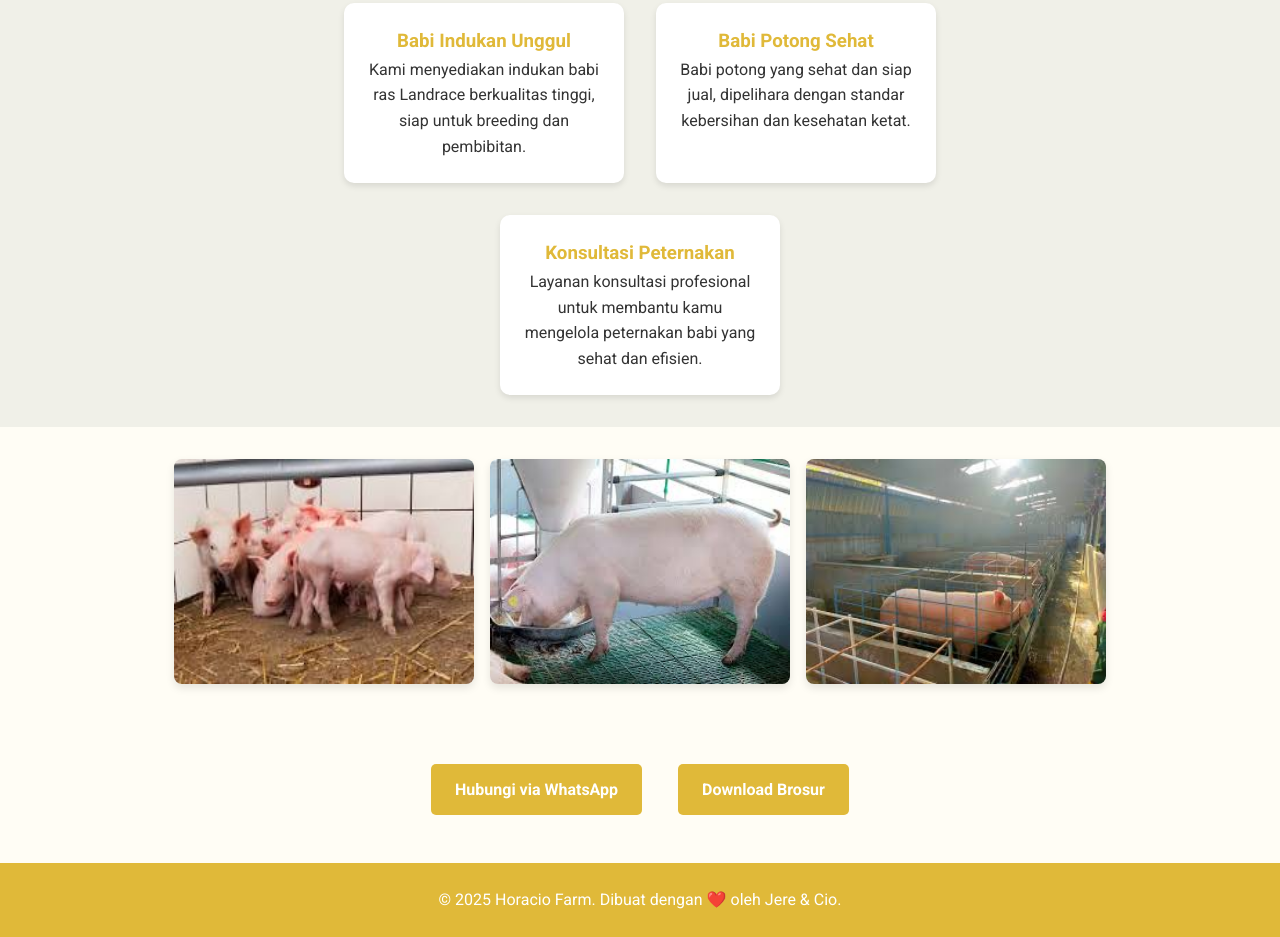
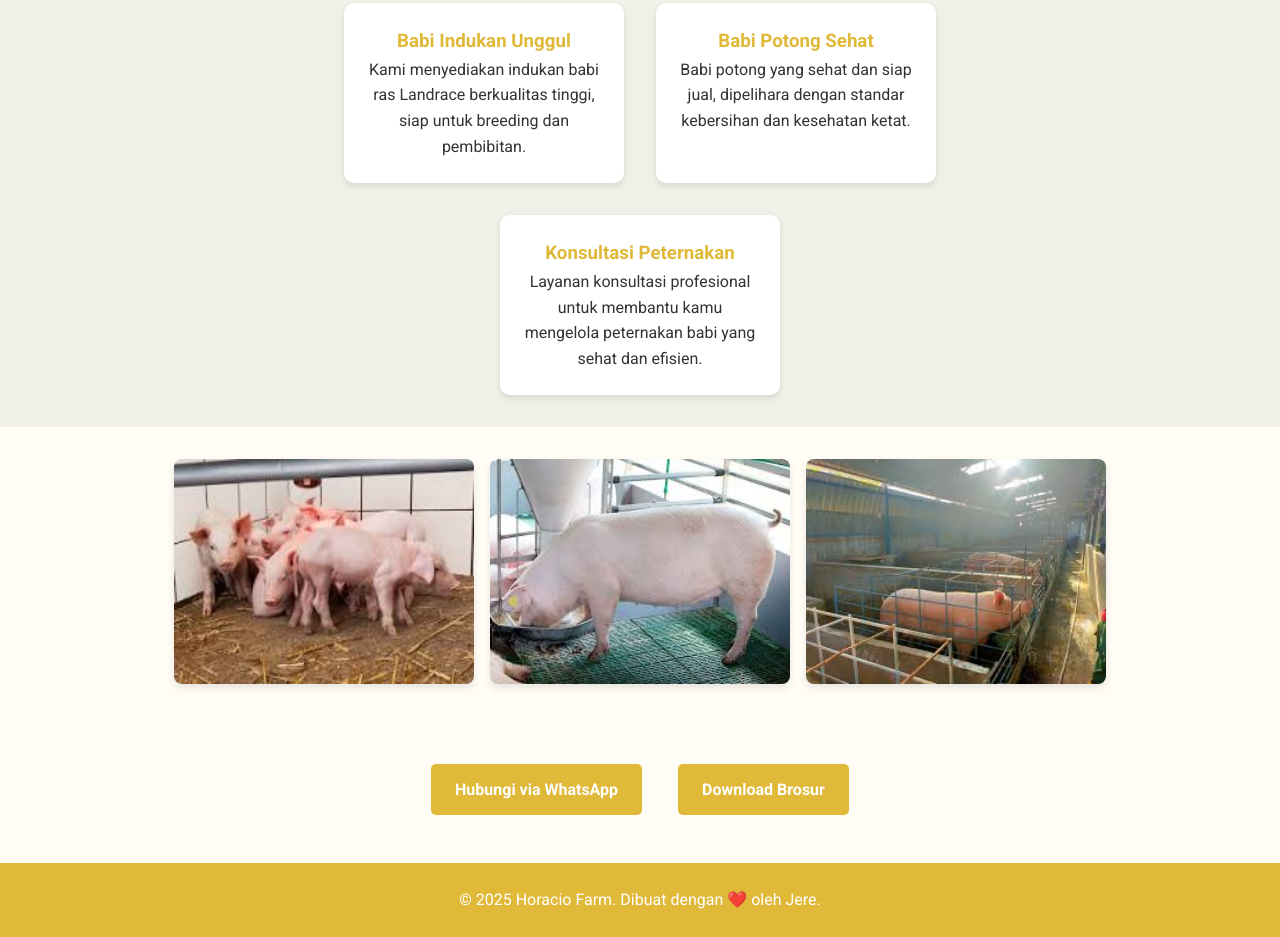
Before and after one commit to dohardojeremiah/horacio-farm, a plain HTML site: page index.html in a window 1280 px wide. Shown: the part 1315-2252 px from the top of the page. Drawn offline with Linux system fonts and the light colour scheme.

Commit message:
Update index.html

```diff
--- a/index.html
+++ b/index.html
@@ -176,7 +176,7 @@
   </section>
 
   <footer>
-    <p>&copy; 2025 Horacio Farm. Dibuat dengan ❤️ oleh Jere & Cio.</p>
+    <p>&copy; 2025 Horacio Farm. Dibuat dengan ❤️ oleh Jere.</p>
   </footer>
 
 </body>
```
